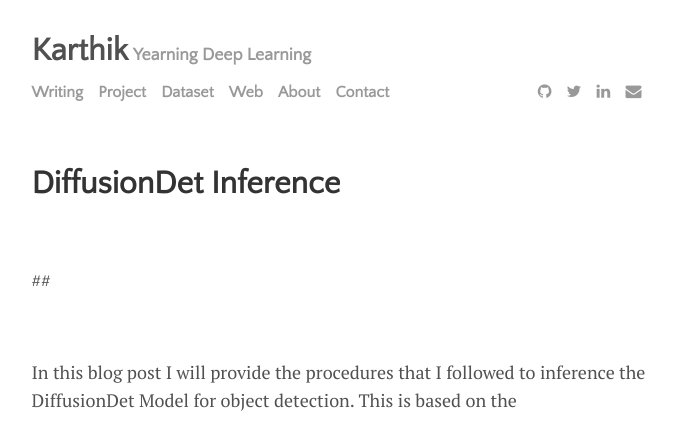
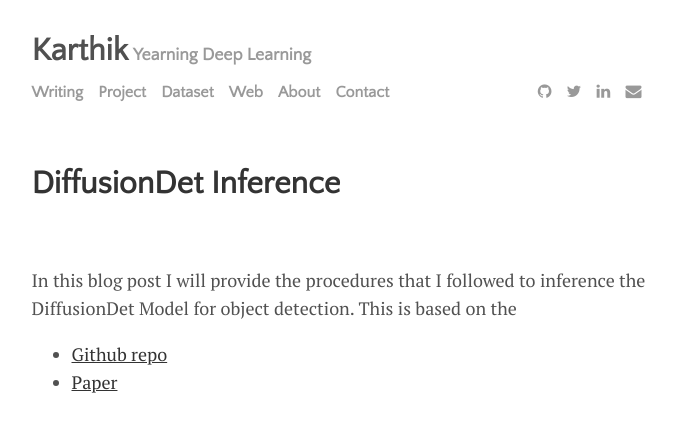
Before and after one commit to karthikziffer/karthikziffer.github.io, a Jekyll site: the page built from _posts/2022-11-25-DiffusionDet-Inference.md, in a window 1280 px wide and 900 px high, cut to the strip 0-436 px from the top of the window. Shown: the whole strip, without its empty margins (301-977 px from the left). Built offline with Jekyll 4.4.1, drawn with Linux system fonts in a browser that asks for light colours; comment, search, counter and statistics services are not loaded.

Commit message:
edited - DiffusionDet Inference Tutorial

```diff
--- a/_posts/2022-11-25-DiffusionDet-Inference.md
+++ b/_posts/2022-11-25-DiffusionDet-Inference.md
@@ -13,10 +13,6 @@ tags: [documentation,sample]
 ---
 
 
-
-<br>
-
-##
 
 <br>
 
```
